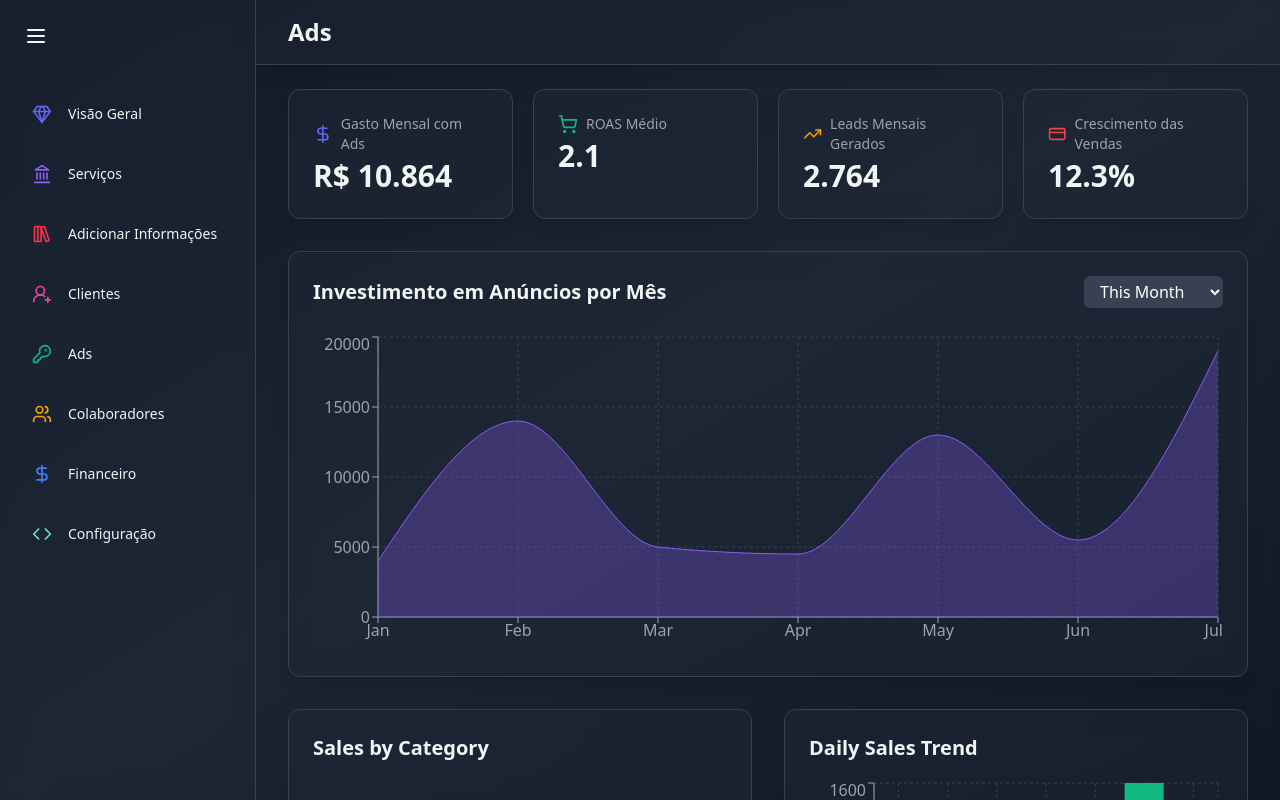
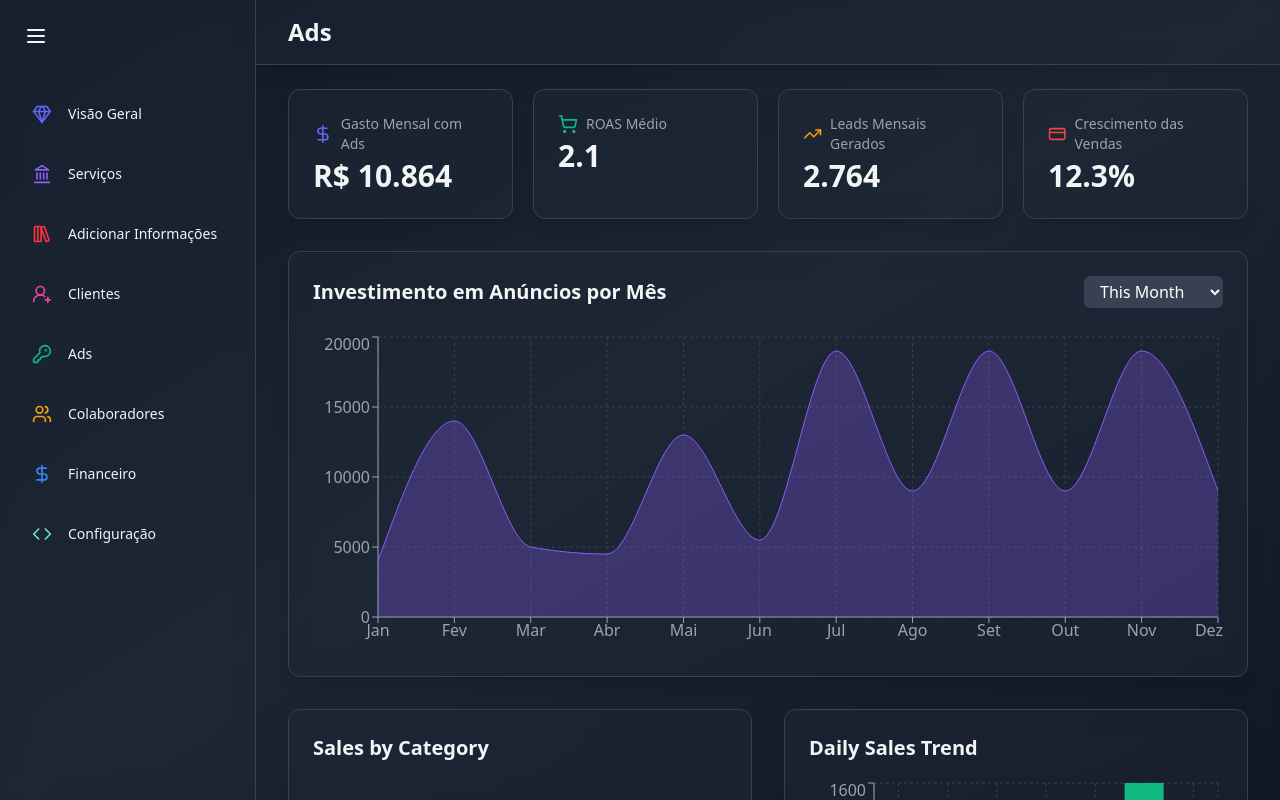
Before and after one commit to thepatroa/patroa, a React (Vite) app in the folder frontend/: page /vendas in a window 1280 px wide. Built offline with nearby package versions, Linux system fonts and the light colour scheme.

Commit message:
fix: 🦁 update month ads spending value

```diff
--- a/frontend/src/components/sales/SalesOverviewChart.jsx
+++ b/frontend/src/components/sales/SalesOverviewChart.jsx
@@ -4,12 +4,17 @@ import { useState } from "react";
 
 const monthlySalesData = [
 	{ month: "Jan", sales: 4000 },
-	{ month: "Feb", sales: 14000 },
+	{ month: "Fev", sales: 14000 },
 	{ month: "Mar", sales: 5000 },
-	{ month: "Apr", sales: 4500 },
-	{ month: "May", sales: 13000 },
+	{ month: "Abr", sales: 4500 },
+	{ month: "Mai", sales: 13000 },
 	{ month: "Jun", sales: 5500 },
 	{ month: "Jul", sales: 19000 },
+	{ month: "Ago", sales: 9000 },
+	{ month: "Set", sales: 19000 },
+	{ month: "Out", sales: 9000 },
+	{ month: "Nov", sales: 19000 },
+	{ month: "Dez", sales: 9000 },
 ];
 
 const SalesOverviewChart = () => {
```
